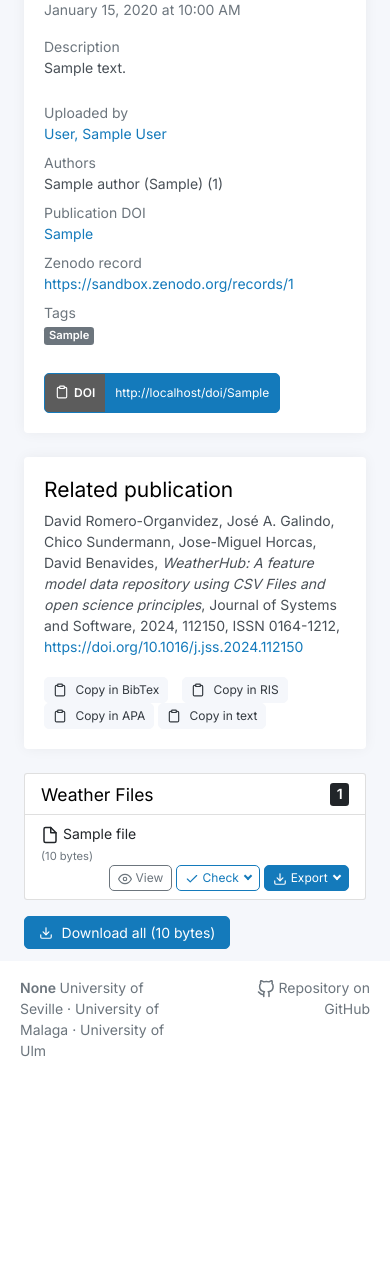
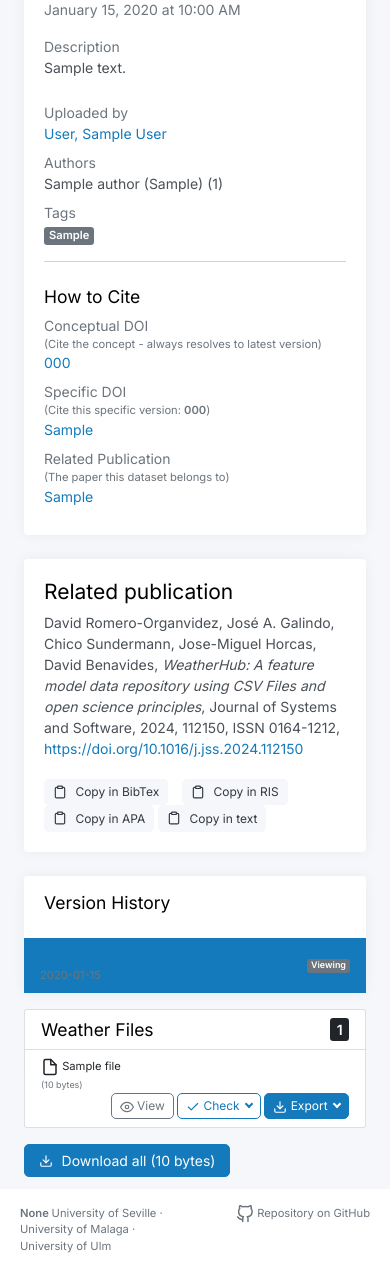
Before and after one commit to weather-hub/weather-hub-1, a Flask app: template app/modules/dataset/templates/dataset/view_dataset.html in a window 390 px wide. Shown: the part 197-1468 px from the top of the page. Before the commit the page ends 1254 px from the top, so only its background shows below. Run offline with Flask 3, Linux system fonts and the light colour scheme; tables that the repository leaves empty hold one stand-in row (values such as "Sample post"); the template is opened without the code that fills it: values that come from a table or form of the project are taken from there, most other values are stand-ins (such as "Sample title", 1, 10 or a date in 2020); parts of the project's set-up code (start-up, migrations or seed data) failed here and were passed over; some libraries are stand-ins or nearby versions.

Commit message:
feat: añadida primera funcionalidad al frontend

```diff
--- a/app/modules/dataset/templates/dataset/view_dataset.html
+++ b/app/modules/dataset/templates/dataset/view_dataset.html
@@ -93,52 +93,6 @@
 
                 </div>
 
-                {% if dataset.ds_meta_data.publication_doi %}
-                <div class="row mb-2">
-                    <div class="col-md-4 col-12">
-                        <span class="text-secondary">
-                            Publication DOI
-                        </span>
-                    </div>
-                    <div class="col-md-8 col-12">
-                        <a href="{{ dataset.ds_meta_data.publication_doi }}">
-                            {{ dataset.ds_meta_data.publication_doi }}
-                        </a>
-                    </div>
-                </div>
-                {% endif %}
-
-                {% if dataset.ds_meta_data.dataset_doi %}
-                <div class="row mb-2">
-
-                        <div class="col-md-4 col-12">
-                            <span class=" text-secondary">
-                                Zenodo record
-                            </span>
-                        </div>
-
-                        {% if FLASK_ENV == 'production' %}
-                            <div class="col-md-8 col-12">
-                                <a href="https://zenodo.org/records/{{ dataset.ds_meta_data.deposition_id }}" target="_blank">
-                                    https://zenodo.org/records/{{ dataset.ds_meta_data.deposition_id }}
-                                </a>
-                            </div>
-                        {% elif FLASK_ENV == 'development' %}
-                            <div class="col-md-8 col-12">
-                                <a href="https://sandbox.zenodo.org/records/{{ dataset.ds_meta_data.deposition_id }}" target="_blank">
-                                    https://sandbox.zenodo.org/records/{{ dataset.ds_meta_data.deposition_id }}
-                                </a>
-                            </div>
-                        {% else %}
-                            <div class="col-md-8 col-12">
-                                <a href="https://zenodo.org/records/{{ dataset.ds_meta_data.deposition_id }}" target="_blank">
-                                    https://sandbox.zenodo.org/records/{{ dataset.ds_meta_data.deposition_id }}
-                                </a>
-                            </div>
-                        {% endif %}
-
-                </div>
-                {% endif %}
                 <div class="row mb-2">
 
                     <div class="col-md-4 col-12">
@@ -154,35 +108,55 @@
 
                 </div>
 
+                <hr>
+                <h4 class="mt-4">How to Cite</h4>
 
-
-            </div>
-
-            {% if dataset.ds_meta_data.dataset_doi %}
-            <div class="card-body" style="padding-top: 0px">
-
-                <div id="dataset_doi_uvlhub" style="display: none">
-                    {{ dataset.get_uvlhub_doi() }}
+                <div class="row mb-2">
+                    <div class="col-md-4 col-12">
+                        <span class="text-secondary">
+                            Conceptual DOI
+                            <small class="d-block">(Cite the concept - always resolves to latest version)</small>
+                        </span>
+                    </div>
+                    <div class="col-md-8 col-12">
+                        <a href="{{ url_for('dataset.subdomain_index', doi=conceptual_doi) }}" target="_blank">
+                            {{ conceptual_doi }}
+                        </a>
+                    </div>
                 </div>
 
-                <button type="button" class="btn doi_button btn-sm" onclick="copyText('dataset_doi_uvlhub')">
-                    <span class="button_doi_id">
-                        <i data-feather="clipboard" class="center-button-icon" style="cursor: pointer"></i>
-                        <b>DOI</b>
-                    </span>
-                    <span class="doi_text">
-                        {{ dataset.get_uvlhub_doi() }}
-                    </span>
-                </button>
+                <div class="row mb-2">
+                    <div class="col-md-4 col-12">
+                        <span class="text-secondary">
+                            Specific DOI
+                            <small class="d-block">(Cite this specific version: <b>{{ dataset.version_number }}</b>)</small>
+                        </span>
+                    </div>
+                    <div class="col-md-8 col-12">
+                        <a href="{{ url_for('dataset.subdomain_index', doi=dataset.ds_meta_data.dataset_doi) }}" target="_blank">
+                            {{ dataset.ds_meta_data.dataset_doi }}
+                        </a>
+                    </div>
+                </div>
 
-                <div id="dataset_doi_uvlhub" style="display: none">
-                    {{ dataset.get_uvlhub_doi() }}
+                {% if dataset.ds_meta_data.publication_doi %}
+                <div class="row mb-2">
+                    <div class="col-md-4 col-12">
+                        <span class="text-secondary">
+                            Related Publication
+                            <small class="d-block">(The paper this dataset belongs to)</small>
+                        </span>
+                    </div>
+                    <div class="col-md-8 col-12">
+                        <a href="{{ dataset.ds_meta_data.publication_doi }}" target="_blank">
+                            {{ dataset.ds_meta_data.publication_doi }}
+                        </a>
+                    </div>
+                </div>
+                {% endif %}
                 </div>
 
             </div>
-            {% endif %}
-
-        </div>
 
         <div class="card">
 
@@ -230,6 +204,34 @@
     </div>
 
     <div class="col-xl-4 col-lg-12 col-md-12 col-sm-12">
+
+        <div class="card mb-3">
+            <div class="card-header">
+                <h4>Version History</h4>
+            </div>
+            <ul class="list-group list-group-flush">
+
+                {% for version in all_versions %}
+
+                    <li class="list-group-item d-flex justify-content-between align-items-center {% if version.id == dataset.id %}active{% endif %}">
+
+                        <a href="{{ url_for('dataset.subdomain_index', doi=version.ds_meta_data.dataset_doi) }}">
+                            <strong>{{ version.version_number }}</strong>
+                            <small class="text-muted d-block">{{ version.created_at.strftime('%Y-%m-%d') }}</Ssmall>
+                        </a>
+
+                        <div>
+                            {% if version.id == latest_version.id %}
+                                <span class="badge bg-primary">Latest</span>
+                            {% endif %}
+                            {% if version.id == dataset.id %}
+                                <span class="badge bg-secondary">Viewing</span>
+                            {% endif %}
+                        </div>
+                    </li>
+                {% endfor %}
+            </ul>
+        </div>
 
         <div class="list-group">
 
@@ -281,12 +283,7 @@
                                         <li>
                                             <a class="dropdown-item" href="javascript:void(0);" onclick="checkUVL('{{ file.id }}')">Syntax check</a>
                                         </li>
-                                        <!--
-                                        <li>
-                                            <a class="dropdown-item" href="{{ url_for('flamapy.valid', file_id=file.id) }}">SAT validity check</a>
-                                        </li>
-                                        -->
-                                    </ul>
+                                        </ul>
                                 </div>
 
                                 <div class="btn-group" role="group">
@@ -334,7 +331,6 @@
 
 </div>
 
-<!-- Modal-->
 <div class="modal fade" id="fileViewerModal" tabindex="-1" aria-labelledby="fileViewerModalLabel" aria-hidden="true">
     <div class="modal-dialog modal-lg" style="height: 80vh; display: flex; align-items: center;">
         <div class="modal-content" style="height: 80vh;">
```
